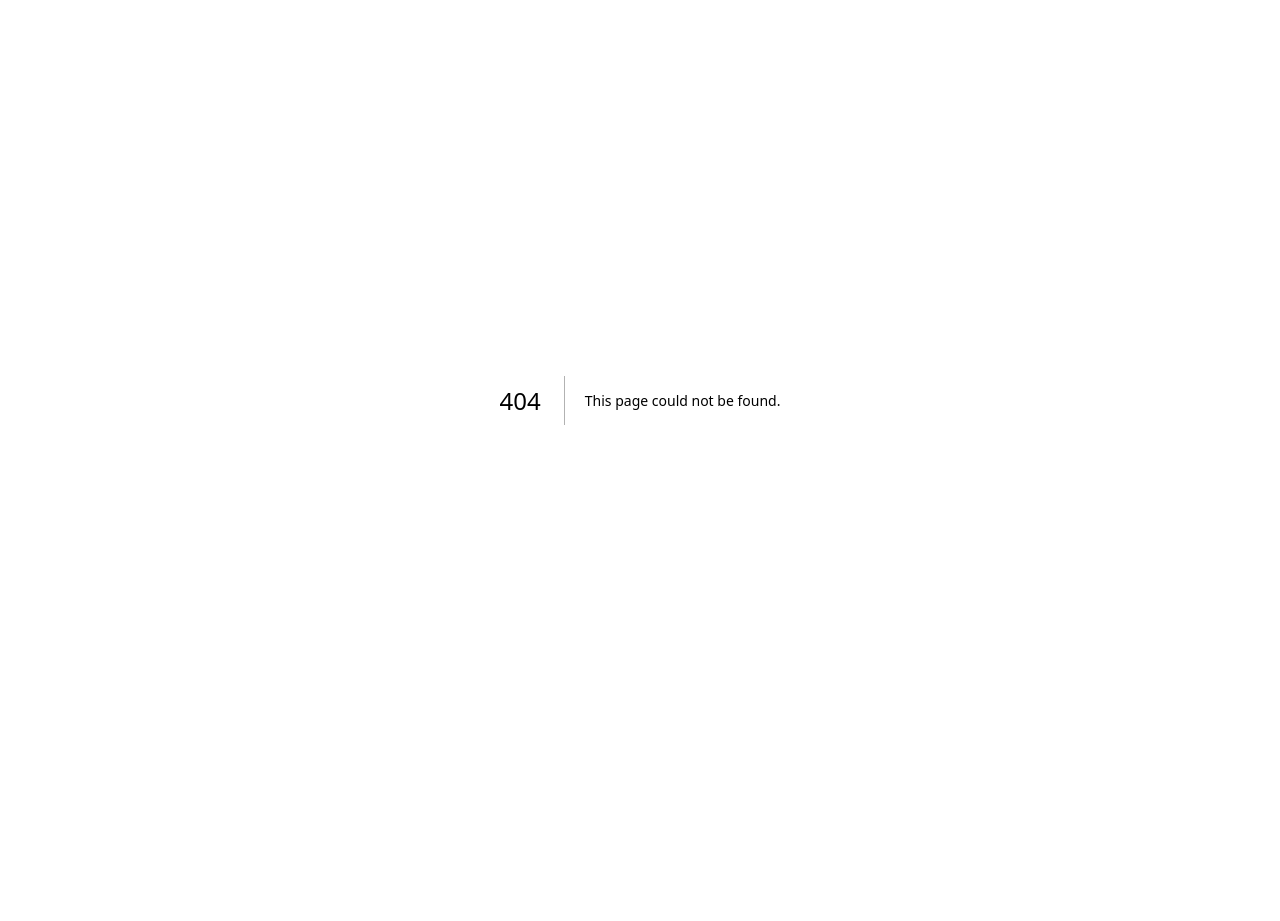
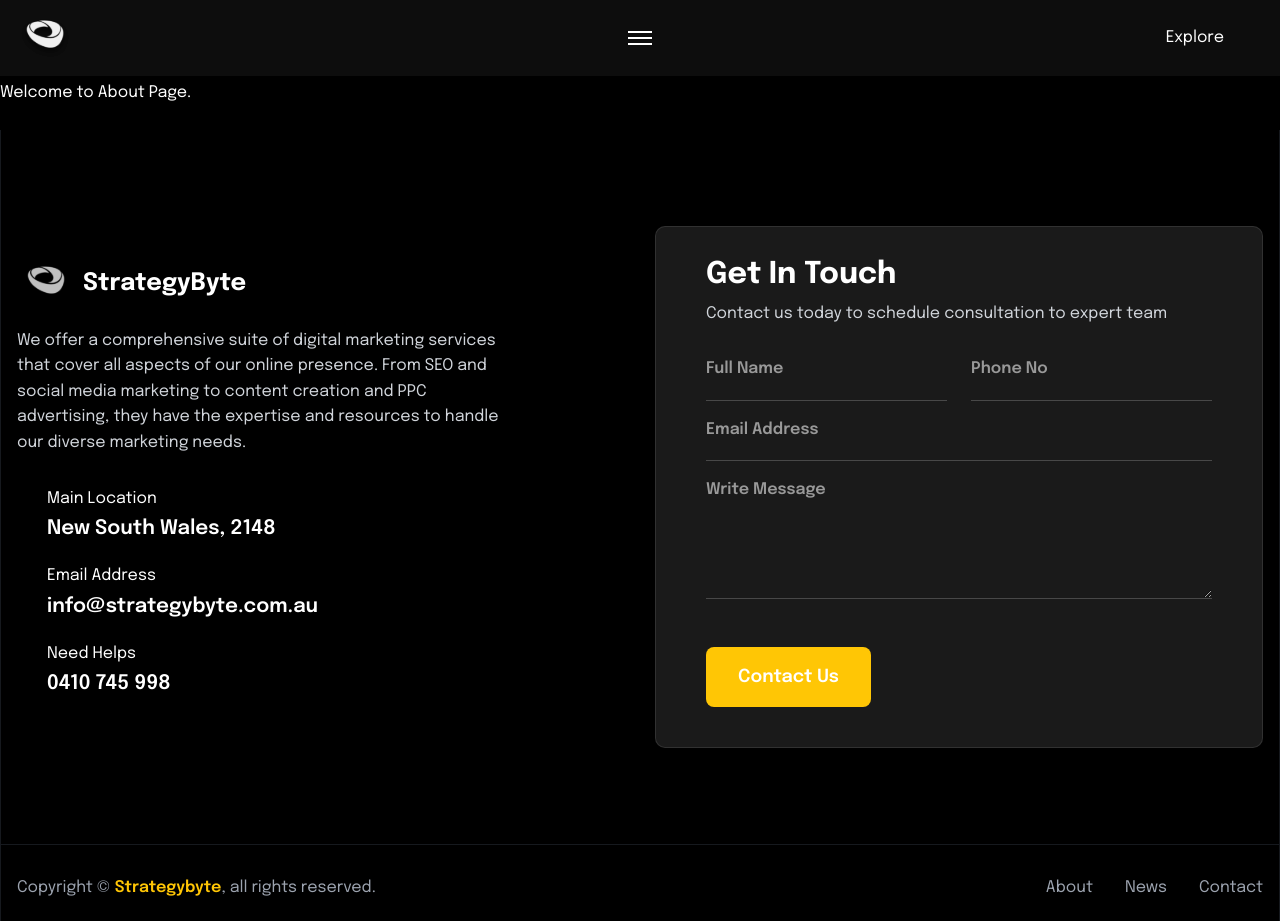
Before and after one commit to strategybyte/strategybyte-v2, a Next.js app: page /about in a window 1280 px wide. Before the commit this address had no page. Before the commit the page ends 800 px from the top, so only its background shows below. Built offline with nearby package versions, Linux system fonts and the light colour scheme.

Commit message:
created all pages

```diff
--- /dev/null
+++ b/app/about/layout.jsx
@@ -0,0 +1,10 @@
+export const metadata = {
+  title: "About | StrategyByte",
+  description:
+    "Discover StrategyByte’s mission to empower businesses in Australia with impactful digital marketing solutions. From compelling content and targeted advertising to insightful analytics, we help elevate your digital presence for growth and success.",
+};
+const AboutLayout = ({ children }) => {
+  return <div className="mt-20 mb-6">{children}</div>;
+};
+
+export default AboutLayout;
--- /dev/null
+++ b/app/about/page.jsx
@@ -0,0 +1,9 @@
+const AboutPage = () => {
+  return (
+    <>
+      <h1>Welcome to About Page.</h1>
+    </>
+  );
+};
+
+export default AboutPage;
--- a/app/layout.jsx
+++ b/app/layout.jsx
@@ -3,6 +3,8 @@ import "aos/dist/aos.css";
 import "slick-carousel/slick/slick.css";
 import "slick-carousel/slick/slick-theme.css";
 import { Epilogue } from "next/font/google";
+import Header from "@/components/Header";
+import Footer from "@/components/Footer";
 
 const epilogue = Epilogue({
   subsets: ["latin"],
@@ -15,6 +17,12 @@ export const metadata = {
   title: "StrategyByte | NDIS Marketing Solutions",
   description:
     "Unlock growth with StrategyByte's NDIS marketing services. We provide targeted campaigns, social media management, and accessible website development to help providers engage participants and enhance visibility.",
+  // robots: "index, follow",
+  // authors: [{ name: "StrategyByte" }],
+  // metadataBase: new URL("https://www.strategybyte.com.au"),
+  // other: {
+  //   "google-site-verification": "6KrExW695KwVxpue3F1Dx2gbRivzs5AhNTCSb3Ukyxo",
+  // },
 };
 
 export default function RootLayout({ children }) {
@@ -31,7 +39,11 @@ export default function RootLayout({ children }) {
           href="https://cdnjs.cloudflare.com/ajax/libs/font-awesome/6.0.0/css/all.min.css"
         />
       </head>
-      <body className={epilogue.className}>{children}</body>
+      <body className={epilogue.className}>
+        <Header />
+        <main>{children}</main>
+        <Footer />
+      </body>
     </html>
   );
 }
--- /dev/null
+++ b/app/our-services/[slug]/layout.jsx
@@ -0,0 +1,15 @@
+import { SERVICES_META } from "./resources/meta-data";
+
+export function generateMetadata({ params: { slug } }) {
+  const { title } = SERVICES_META[slug];
+
+  return {
+    title,
+  };
+}
+
+const ServiceDetailsLayout = ({ children }) => {
+  return children;
+};
+
+export default ServiceDetailsLayout;
--- /dev/null
+++ b/app/our-services/[slug]/page.jsx
@@ -0,0 +1,11 @@
+const ServiceDetailsPage = ({ params: { slug } }) => {
+  console.log(slug);
+
+  return (
+    <>
+      <h1>Welcome to Service Details page</h1>
+    </>
+  );
+};
+
+export default ServiceDetailsPage;
--- /dev/null
+++ b/app/our-services/[slug]/resources/meta-data.js
@@ -0,0 +1,23 @@
+export const SERVICES_META = {
+  "digital-marketing": {
+    title: "Digital Marketing Service | StrategyByte",
+    description: "",
+  },
+  seo: { title: "SEO Service | StrategyByte", description: "" },
+  "website-development": {
+    title: "Website Developments Service | StrategyByte",
+    description: "",
+  },
+  "participant-portal-development": {
+    title: "Participant Portal Development Service | StrategyByte",
+    description: "",
+  },
+  "business-process-setup": {
+    title: "Business Process Setup Service | StrategyByte",
+    description: "",
+  },
+  "analytics-and-reporting": {
+    title: "Analytics & Reporting Service | StrategyByte",
+    description: "",
+  },
+};
--- /dev/null
+++ b/app/our-services/layout.jsx
@@ -0,0 +1,10 @@
+export const metadata = {
+  title: "Our Services | StrategyByte",
+  // description:
+  //   "Discover StrategyByte’s mission to empower businesses in Australia with impactful digital marketing solutions. From compelling content and targeted advertising to insightful analytics, we help elevate your digital presence for growth and success.",
+};
+const OurServicesLayout = ({ children }) => {
+  return <div className="mt-20 mb-6">{children}</div>;
+};
+
+export default OurServicesLayout;
--- /dev/null
+++ b/app/our-services/page.jsx
@@ -0,0 +1,5 @@
+const OurServicesPage = () => {
+  return <h1>Welcome to our services page.</h1>;
+};
+
+export default OurServicesPage;
--- a/app/page.jsx
+++ b/app/page.jsx
@@ -1,4 +1,3 @@
-import Header from "../components/Header";
 import Hero from "@/components/Hero";
 import About from "@/components/About";
 import Services from "@/components/Services";
@@ -9,13 +8,10 @@ import Blog from "@/components/Blog";
 import CTA from "@/components/CTA";
 import Faq from "@/components/Faq";
 import Marquee from "@/components/Marquee";
-import Footer from "../components/Footer";
 
 export default function Home() {
   return (
-    <div className="min-h-screen">
-      <Header />
-      <main>
+    <>
       <Hero />
       <Marquee />
       <About />
@@ -26,8 +22,6 @@ export default function Home() {
       <Blog />
       <Faq />
       <CTA />
-      </main>
-      <Footer />
-    </div>
+    </>
   );
 }
--- a/components/Header.jsx
+++ b/components/Header.jsx
@@ -2,7 +2,6 @@
 
 import { useState } from "react";
 import Link from "next/link";
-import { ChevronDownIcon } from "@heroicons/react/24/outline";
 
 const Header = () => {
   const [isMenuOpen, setIsMenuOpen] = useState(false);
@@ -135,7 +134,7 @@ const Header = () => {
                 <li className="group">
                   <div className="relative">
                     <Link
-                      href="#"
+                      href="/about"
                       className="text-white text-4xl md:text-6xl font-medium hover:text-gray-300 transition-colors duration-300 inline-block relative"
                       onClick={() => setIsMenuOpen(false)}
                     >
@@ -150,7 +149,7 @@ const Header = () => {
                 <li className="group">
                   <div className="relative">
                     <Link
-                      href="#"
+                      href="/our-services"
                       className="text-white text-4xl md:text-6xl font-medium hover:text-gray-300 transition-colors duration-300 inline-block relative"
                       onClick={() => setIsMenuOpen(false)}
                     >
```
Lines whose indentation alone changed are shown as unchanged.
